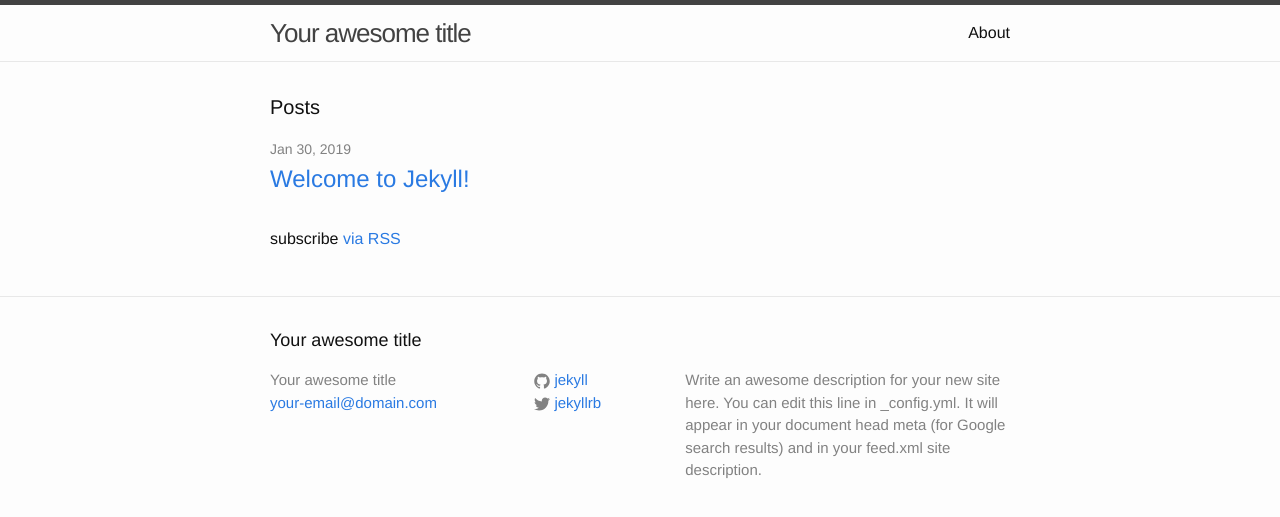
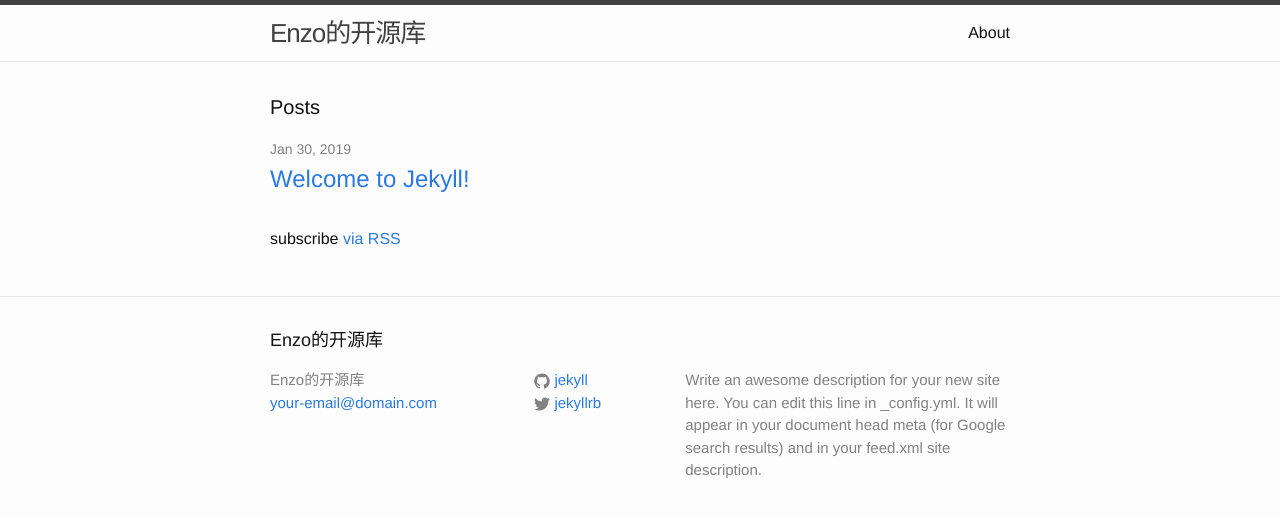
Before and after one commit to enzowyf/enzowyf.github.io, a Jekyll site: the page built from index.html, in a window 1280 px wide. Shown: the top 517 px of the page. Built offline with Jekyll 4.4.1, drawn with Linux system fonts in a browser that asks for light colours.

Commit message:
Update _config.yml

```diff
--- a/_config.yml
+++ b/_config.yml
@@ -6,7 +6,7 @@
 # 'jekyll serve'. If you change this file, please restart the server process.
 
 # Site settings
-title: Your awesome title
+title: Enzo的开源库
 email: your-email@domain.com
 description: > # this means to ignore newlines until "baseurl:"
   Write an awesome description for your new site here. You can edit this
```
